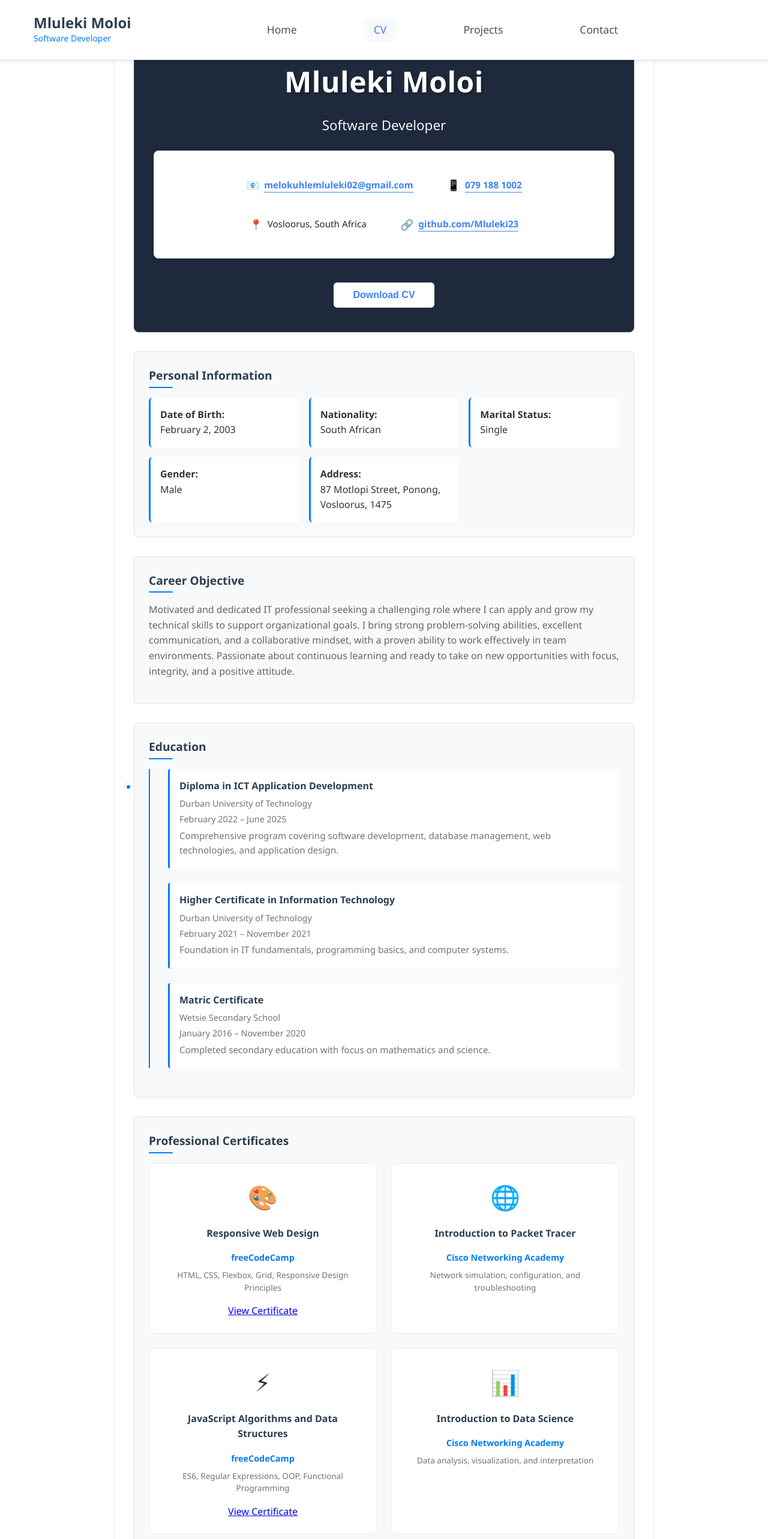
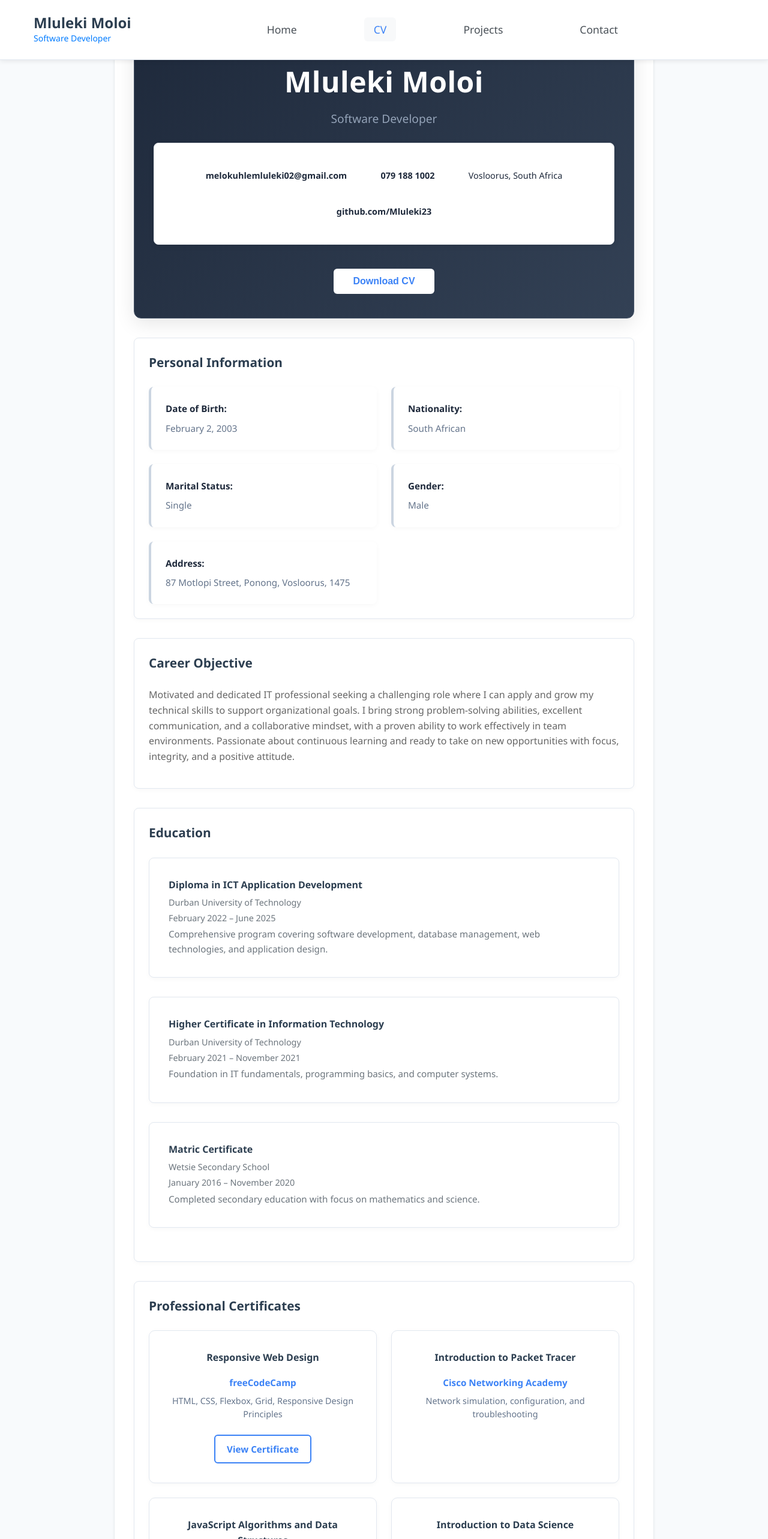
Before and after one commit to Mluleki23/Mluleki-Moloi-Portfolio, a React (Vite) app: page /cv in a window 1280 px wide. Shown: the top 2566 px of the page at 60% size. Built offline with nearby package versions, Linux system fonts and the light colour scheme.

Commit message:
added cv to be downloaded by pdf

```diff
--- a/src/App.css
+++ b/src/App.css
@@ -5,13 +5,16 @@
 
 body {
   margin: 0;
-  font-family: 'Segoe UI', Tahoma, Geneva, Verdana, sans-serif;
-  background: #ffffff;
+  font-family: "Segoe UI", Tahoma, Geneva, Verdana, sans-serif;
+  background: #f8fafc;
   color: #333333;
   line-height: 1.6;
 }
 
-h1, h2, h3, h4 {
+h1,
+h2,
+h3,
+h4 {
   margin: 0 0 1rem 0;
   font-weight: 600;
   color: #2c3e50;
@@ -40,11 +43,11 @@ nav {
   padding: 1rem 2rem;
   margin: 0;
   width: 100%;
-  box-shadow: 0 2px 4px rgba(0, 0, 0, 0.1);
+  box-shadow: 0 2px 8px rgba(0, 0, 0, 0.08);
   position: fixed;
   top: 0;
   z-index: 1000;
-  border-bottom: 1px solid #e9ecef;
+  border-bottom: 1px solid #e2e8f0;
 }
 
 nav ul {
@@ -125,7 +128,11 @@ footer p {
 }
 
 /* Page Content */
-.home, .cv, .projects, .contact, .privacy {
+.home,
+.cv,
+.projects,
+.contact,
+.privacy {
   padding: 2rem;
   min-height: calc(100vh - 200px);
   padding-top: 6rem;
@@ -143,8 +150,8 @@ footer p {
   background: #ffffff;
   border-radius: 12px;
   margin-bottom: 3rem;
-  box-shadow: 0 4px 6px rgba(0, 0, 0, 0.07);
-  border: 1px solid #e9ecef;
+  box-shadow: 0 4px 6px rgba(0, 0, 0, 0.05);
+  border: 1px solid #e2e8f0;
 }
 
 .hero-content {
@@ -197,32 +204,22 @@ footer p {
   max-width: 600px;
 }
 
-.about, .skills-preview {
+.about,
+.about,
+.skills-preview {
   margin-bottom: 3rem;
   background: #ffffff;
   padding: 2rem;
   border-radius: 8px;
-  box-shadow: 0 2px 4px rgba(0, 0, 0, 0.05);
-  border: 1px solid #e9ecef;
+  box-shadow: 0 2px 4px rgba(0, 0, 0, 0.04);
+  border: 1px solid #e2e8f0;
 }
 
-.about h2, .skills-preview h2 {
+.about h2,
+.skills-preview h2 {
   color: #2c3e50;
   text-align: center;
   margin-bottom: 1.5rem;
-  position: relative;
-}
-
-.about h2::after, .skills-preview h2::after {
-  content: '';
-  position: absolute;
-  bottom: -8px;
-  left: 50%;
-  transform: translateX(-50%);
-  width: 50px;
-  height: 2px;
-  background: #007bff;
-  border-radius: 1px;
 }
 
 .skills-grid {
@@ -232,12 +229,12 @@ footer p {
 }
 
 .skill-category {
-  background: #f8f9fa;
+  background: #ffffff;
   padding: 1.5rem;
-  border-radius: 6px;
-  box-shadow: 0 1px 3px rgba(0, 0, 0, 0.05);
-  border: 1px solid #dee2e6;
-  transition: box-shadow 0.2s ease;
+  border-radius: 8px;
+  box-shadow: 0 1px 3px rgba(0, 0, 0, 0.04);
+  border: 1px solid #e2e8f0;
+  transition: box-shadow 0.3s ease;
 }
 
 .skill-category:hover {
@@ -300,28 +297,17 @@ footer p {
 section {
   margin-bottom: 2rem;
   padding: 1.5rem;
-  background: #f8f9fa;
-  border-radius: 6px;
-  border: 1px solid #dee2e6;
+  background: #ffffff;
+  border-radius: 8px;
+  border: 1px solid #e2e8f0;
+  box-shadow: 0 2px 8px rgba(0, 0, 0, 0.03);
 }
 
 section h3 {
   color: #2c3e50;
-  font-size: 1.2rem;
-  margin-bottom: 1rem;
-  position: relative;
-  padding-bottom: 0.3rem;
-}
-
-section h3::after {
-  content: '';
-  position: absolute;
-  bottom: 0;
-  left: 0;
-  width: 40px;
-  height: 2px;
-  background: #007bff;
-  border-radius: 1px;
+  font-size: 1.3rem;
+  margin-bottom: 1.5rem;
+  font-weight: 700;
 }
 
 .education-item {
@@ -374,19 +360,6 @@ li {
   color: #2c3e50;
   margin-bottom: 3rem;
   font-size: 2.5rem;
-  position: relative;
-}
-
-.projects h1::after {
-  content: '';
-  position: absolute;
-  bottom: -10px;
-  left: 50%;
-  transform: translateX(-50%);
-  width: 60px;
-  height: 3px;
-  background: #007bff;
-  border-radius: 2px;
 }
 
 .projects-grid {
@@ -399,8 +372,8 @@ li {
   background: #ffffff;
   border-radius: 8px;
   padding: 2rem;
-  box-shadow: 0 2px 8px rgba(0, 0, 0, 0.1);
-  border: 1px solid #e9ecef;
+  box-shadow: 0 2px 8px rgba(0, 0, 0, 0.05);
+  border: 1px solid #e2e8f0;
   transition: box-shadow 0.3s ease;
 }
 
@@ -465,19 +438,6 @@ li {
   color: #2c3e50;
   margin-bottom: 3rem;
   font-size: 2.5rem;
-  position: relative;
-}
-
-.contact h1::after {
-  content: '';
-  position: absolute;
-  bottom: -10px;
-  left: 50%;
-  transform: translateX(-50%);
-  width: 60px;
-  height: 3px;
-  background: #007bff;
-  border-radius: 2px;
 }
 
 .contact-content {
@@ -487,7 +447,8 @@ li {
   align-items: start;
 }
 
-.contact-info, .contact-form {
+.contact-info,
+.contact-form {
   background: #ffffff;
   padding: 2rem;
   border-radius: 8px;
@@ -495,23 +456,11 @@ li {
   border: 1px solid #e9ecef;
 }
 
-.contact-info h2, .contact-form h2 {
+.contact-info h2,
+.contact-form h2 {
   color: #2c3e50;
   margin-bottom: 1.5rem;
   text-align: center;
-  position: relative;
-}
-
-.contact-info h2::after, .contact-form h2::after {
-  content: '';
-  position: absolute;
-  bottom: -5px;
-  left: 50%;
-  transform: translateX(-50%);
-  width: 40px;
-  height: 2px;
-  background: #007bff;
-  border-radius: 1px;
 }
 
 .contact-details {
@@ -521,31 +470,41 @@ li {
 
 .contact-item {
   padding: 1.5rem;
-  background: #f8f9fa;
+  background: #f8fafc;
   border-radius: 6px;
-  border-left: 3px solid #007bff;
+  border-left: 3px solid #3b82f6;
+  transition: all 0.3s ease;
+}
+
+.contact-item:hover {
+  background: #ffffff;
+  border-left-color: #2563eb;
+  box-shadow: 0 4px 12px rgba(59, 130, 246, 0.12);
 }
 
 .contact-item h3 {
-  color: #2c3e50;
+  color: #1e293b;
   margin-bottom: 0.5rem;
   font-size: 1rem;
+  font-weight: 600;
 }
 
 .contact-item p {
-  color: #6c757d;
+  color: #64748b;
   margin: 0;
   line-height: 1.5;
   font-size: 0.95rem;
 }
 
 .contact-item a {
-  color: #007bff;
+  color: #3b82f6;
   text-decoration: none;
-  font-weight: 500;
+  font-weight: 600;
+  transition: all 0.3s ease;
 }
 
 .contact-item a:hover {
+  color: #2563eb;
   text-decoration: underline;
 }
 
@@ -608,8 +567,8 @@ li {
   background: #ffffff;
   padding: 2rem;
   border-radius: 8px;
-  box-shadow: 0 2px 8px rgba(0, 0, 0, 0.1);
-  border: 1px solid #e9ecef;
+  box-shadow: 0 2px 8px rgba(0, 0, 0, 0.04);
+  border: 1px solid #e2e8f0;
 }
 
 .privacy h1 {
@@ -617,46 +576,12 @@ li {
   text-align: center;
   margin-bottom: 2rem;
   font-size: 2rem;
-  position: relative;
-}
-
-.privacy h1::after {
-  content: '';
-  position: absolute;
-  bottom: -8px;
-  left: 50%;
-  transform: translateX(-50%);
-  width: 50px;
-  height: 2px;
-  background: #007bff;
-  border-radius: 1px;
-}
-
-.privacy section {
-  margin-bottom: 2rem;
-  padding: 1.5rem;
-  background: #f8f9fa;
-  border-radius: 6px;
-  border: 1px solid #dee2e6;
 }
 
 .privacy h2 {
   color: #2c3e50;
   margin-bottom: 1rem;
   font-size: 1.2rem;
-  position: relative;
-  padding-bottom: 0.3rem;
-}
-
-.privacy h2::after {
-  content: '';
-  position: absolute;
-  bottom: 0;
-  left: 0;
-  width: 40px;
-  height: 2px;
-  background: #007bff;
-  border-radius: 1px;
 }
 
 .privacy h3 {
@@ -734,7 +659,8 @@ li {
     margin: 0 auto;
   }
 
-  .about, .skills-preview {
+  .about,
+  .skills-preview {
     padding: 2rem 1.5rem;
   }
 
@@ -772,7 +698,8 @@ li {
     padding: 1.5rem 1rem;
   }
 
-  .contact-info, .contact-form {
+  .contact-info,
+  .contact-form {
     padding: 2rem 1.5rem;
   }
 
--- a/src/modern-styles.css
+++ b/src/modern-styles.css
@@ -50,19 +50,30 @@
 }
 
 .hero::before {
-  content: '';
+  content: "";
   position: absolute;
   top: -50%;
   right: -50%;
   width: 200%;
   height: 200%;
-  background: radial-gradient(circle, rgba(255,255,255,0.1) 0%, transparent 70%);
+  background: radial-gradient(
+    circle,
+    rgba(255, 255, 255, 0.1) 0%,
+    transparent 70%
+  );
   animation: pulse 15s ease-in-out infinite;
 }
 
 @keyframes pulse {
-  0%, 100% { transform: scale(1); opacity: 0.5; }
-  50% { transform: scale(1.1); opacity: 0.8; }
+  0%,
+  100% {
+    transform: scale(1);
+    opacity: 0.5;
+  }
+  50% {
+    transform: scale(1.1);
+    opacity: 0.8;
+  }
 }
 
 .hero-content {
@@ -70,7 +81,9 @@
   z-index: 1;
 }
 
-.hero h1, .hero h2, .hero p {
+.hero h1,
+.hero h2,
+.hero p {
   color: white !important;
 }
 
@@ -225,35 +238,35 @@
   border: 1px solid #334155;
 }
 
-.cta-section h2, .cta-section p {
+.cta-section h2,
+.cta-section p {
   color: white !important;
 }
 
 /* CV Page */
 .cv-header {
-  background: #1e293b;
-  border: 1px solid #334155;
+  background: linear-gradient(135deg, #1e293b 0%, #334155 100%);
+  border: 1px solid #475569;
   text-align: center;
   padding: 4rem 2rem 2.5rem;
   margin-bottom: 2rem;
-  border-radius: 8px;
+  border-radius: 12px;
+  box-shadow: 0 8px 32px rgba(0, 0, 0, 0.1);
 }
 
 .cv-header h1 {
   color: white !important;
   font-size: 3rem;
-  margin-bottom: 1rem;
+  margin-bottom: 0.5rem;
   font-weight: 800;
   letter-spacing: 0.5px;
-  text-shadow: 2px 2px 4px rgba(0, 0, 0, 0.3);
 }
 
 .cv-header h2 {
-  color: white !important;
-  font-size: 1.4rem;
+  color: #94a3b8 !important;
+  font-size: 1.2rem;
   margin-bottom: 1.5rem;
-  font-weight: 500;
-  opacity: 0.95;
+  font-weight: 400;
 }
 
 .cv-header .contact-info {
@@ -267,39 +280,32 @@
 .cv-header .contact-info p {
   margin: 0 !important;
   padding: 0.6rem 1.2rem !important;
-  background: rgba(255, 255, 255, 0.95) !important;
+  background: rgba(255, 255, 255, 0.9) !important;
   border-radius: 20px !important;
   font-weight: 500 !important;
-  font-size: 0.95rem !important;
+  font-size: 0.9rem !important;
   color: #1e293b !important;
-  border: 1px solid rgba(255, 255, 255, 0.3) !important;
+  border: 1px solid rgba(255, 255, 255, 0.2) !important;
   display: flex !important;
   align-items: center !important;
-  gap: 0.5rem !important;
   white-space: nowrap;
+  transition: all 0.3s ease !important;
 }
 
-.cv-header .contact-info .contact-icon {
-  font-size: 1.1rem !important;
-  display: inline-block !important;
-  color: #1e293b !important;
+.cv-header .contact-info p:hover {
+  background: rgba(255, 255, 255, 1) !important;
+  transform: translateY(-2px) !important;
+  box-shadow: 0 4px 12px rgba(0, 0, 0, 0.15) !important;
 }
 
 .cv-header .contact-info a {
-  color: #3b82f6 !important;
+  color: #1e293b !important;
   text-decoration: none !important;
-  transition: all 0.3s ease !important;
-  border-bottom: 1px solid #3b82f6 !important;
   font-weight: 600 !important;
 }
 
 .cv-header .contact-info a:hover {
-  border-bottom: 2px solid #2563eb !important;
-  color: #2563eb !important;
-}
-
-.cv-header .contact-info span {
-  color: #1e293b !important;
+  color: #3b82f6 !important;
 }
 
 .download-btn {
@@ -323,43 +329,64 @@
 .info-grid {
   display: grid;
   grid-template-columns: repeat(auto-fit, minmax(250px, 1fr));
-  gap: 1rem;
+  gap: 1.5rem;
 }
 
 .info-item {
   display: flex;
   flex-direction: column;
-  padding: 1rem;
-  background: white;
-  border-radius: 6px;
-  border-left: 3px solid #007bff;
+  padding: 1.5rem;
+  background: #ffffff;
+  border-radius: 8px;
+  border-left: 4px solid #cbd5e1;
+  box-shadow: 0 2px 8px rgba(0, 0, 0, 0.03);
+  transition: all 0.3s ease;
+}
+
+.info-item:hover {
+  border-left-color: #3b82f6;
+  box-shadow: 0 4px 12px rgba(59, 130, 246, 0.1);
+  transform: translateY(-2px);
+}
+
+.info-item strong {
+  color: #1e293b;
+  font-size: 0.95rem;
+  margin-bottom: 0.5rem;
+}
+
+.info-item span {
+  color: #64748b;
+  font-size: 0.95rem;
 }
 
 .timeline {
   position: relative;
-  padding-left: 2rem;
+  padding-left: 0;
 }
 
 .timeline::before {
-  content: '';
-  position: absolute;
-  left: 0;
-  top: 0;
-  bottom: 0;
-  width: 2px;
-  background: #007bff;
+  display: none;
+}
+
+.education-item {
+  margin-bottom: 2rem;
+  padding: 2rem;
+  background: #ffffff;
+  border-radius: 8px;
+  border: 1px solid #e2e8f0;
+  box-shadow: 0 2px 8px rgba(0, 0, 0, 0.03);
+  transition: all 0.3s ease;
+}
+
+.education-item:hover {
+  box-shadow: 0 4px 16px rgba(59, 130, 246, 0.08);
+  border-color: #bfdbfe;
+  transform: translateY(-2px);
 }
 
 .timeline-marker {
-  position: absolute;
-  left: -2.5rem;
-  top: 1.5rem;
-  width: 12px;
-  height: 12px;
-  background: #007bff;
-  border-radius: 50%;
-  border: 3px solid white;
-  box-shadow: 0 0 0 3px #f8f9fa;
+  display: none;
 }
 
 .timeline-content .description {
@@ -370,58 +397,70 @@
 
 .certificates-grid {
   display: grid;
-  grid-template-columns: repeat(auto-fit, minmax(250px, 1fr));
+  grid-template-columns: repeat(auto-fit, minmax(260px, 1fr));
   gap: 1.5rem;
 }
 
 .certificate-card {
-  background: white;
-  padding: 1.5rem;
-  border-radius: 8px;
+  background: #ffffff;
+  padding: 2rem;
+  border-radius: 10px;
   text-align: center;
   transition: all 0.3s ease;
-  border: 1px solid #e9ecef;
+  border: 1px solid #e2e8f0;
+  box-shadow: 0 2px 8px rgba(0, 0, 0, 0.03);
 }
 
 .certificate-card:hover {
-  transform: translateY(-5px);
-  box-shadow: 0 4px 8px rgba(0, 0, 0, 0.1);
-}
-
-.cert-icon {
-  font-size: 2.5rem;
-  margin-bottom: 1rem;
+  transform: translateY(-8px);
+  box-shadow: 0 12px 24px rgba(59, 130, 246, 0.12);
+  border-color: #bfdbfe;
 }
 
 .cert-provider {
-  color: #007bff;
+  color: #3b82f6 !important;
   font-weight: 600;
-  font-size: 0.9rem;
+  font-size: 0.95rem;
   margin-bottom: 0.5rem;
 }
 
 .cert-description {
-  color: #6c757d;
-  font-size: 0.85rem;
+  color: #64748b;
+  font-size: 0.9rem;
   line-height: 1.5;
+  margin-bottom: 1.5rem;
+}
+
+.cert-link {
+  display: inline-block;
+  color: #3b82f6;
+  text-decoration: none;
+  font-weight: 600;
+  font-size: 0.95rem;
+  padding: 0.6rem 1.2rem;
+  border: 2px solid #3b82f6;
+  border-radius: 6px;
+  transition: all 0.3s ease;
 }
 
 .skill-tag {
   display: inline-block;
-  background: #f8f9fa;
+  background: linear-gradient(135deg, #f0f9ff 0%, #e0f2fe 100%);
   color: #3b82f6;
-  padding: 0.4rem 0.9rem;
-  border-radius: 20px;
-  font-size: 0.85rem;
+  padding: 0.5rem 1rem;
+  border-radius: 25px;
+  font-size: 0.9rem;
   font-weight: 500;
-  border: 1px solid #3b82f6;
-  margin: 0.25rem;
+  border: 1px solid #bfdbfe;
+  margin: 0.35rem;
   transition: all 0.3s ease;
 }
 
 .skill-tag:hover {
   background: #3b82f6;
   color: white;
+  border-color: #3b82f6;
+  transform: scale(1.05);
 }
 
 .language-list {
@@ -431,12 +470,20 @@
 }
 
 .language-item {
-  background: white;
+  background: #ffffff;
   padding: 1.5rem;
   border-radius: 8px;
   display: flex;
   align-items: center;
   gap: 1rem;
+  border: 1px solid #e2e8f0;
+  box-shadow: 0 2px 4px rgba(0, 0, 0, 0.03);
+  transition: all 0.3s ease;
+}
+
+.language-item:hover {
+  border-color: #bfdbfe;
+  box-shadow: 0 4px 8px rgba(59, 130, 246, 0.08);
 }
 
 .language-name {
@@ -501,7 +548,11 @@
   left: 0;
   right: 0;
   bottom: 0;
-  background: linear-gradient(to bottom, rgba(0,0,0,0.3) 0%, rgba(0,0,0,0) 50%);
+  background: linear-gradient(
+    to bottom,
+    rgba(0, 0, 0, 0.3) 0%,
+    rgba(0, 0, 0, 0) 50%
+  );
   display: flex;
   align-items: flex-start;
   justify-content: flex-end;
@@ -581,7 +632,8 @@
   border: 1px solid #334155;
 }
 
-.projects-cta h2, .projects-cta p {
+.projects-cta h2,
+.projects-cta p {
   color: white !important;
 }
 
@@ -760,8 +812,12 @@ html {
 }
 
 @keyframes loading {
-  0% { background-position: 200% 0; }
-  100% { background-position: -200% 0; }
+  0% {
+    background-position: 200% 0;
+  }
+  100% {
+    background-position: -200% 0;
+  }
 }
 
 .project-image img[src] {
--- a/src/pages/CV.tsx
+++ b/src/pages/CV.tsx
@@ -1,6 +1,13 @@
+import CVPdf from "../Images/Mluleki-CV.pdf";
+
 const CV = () => {
   const downloadCV = () => {
-    window.print();
+    const link = document.createElement("a");
+    link.href = CVPdf;
+    link.download = "Mluleki-Moloi-CV.pdf";
+    document.body.appendChild(link);
+    link.click();
+    document.body.removeChild(link);
   };
 
   return (
@@ -10,23 +17,29 @@ const CV = () => {
         <h2>Software Developer</h2>
         <div className="contact-info">
           <p>
-            <span className="contact-icon">📧</span>
-            <a href="mailto:melokuhlemluleki02@gmail.com">melokuhlemluleki02@gmail.com</a>
+            <a href="mailto:melokuhlemluleki02@gmail.com">
+              melokuhlemluleki02@gmail.com
+            </a>
           </p>
           <p>
-            <span className="contact-icon">📱</span>
             <a href="tel:+27791881002">079 188 1002</a>
           </p>
           <p>
-            <span className="contact-icon">📍</span>
             <span>Vosloorus, South Africa</span>
           </p>
           <p>
-            <span className="contact-icon">🔗</span>
-            <a href="https://github.com/Mluleki23" target="_blank" rel="noopener noreferrer">github.com/Mluleki23</a>
+            <a
+              href="https://github.com/Mluleki23"
+              target="_blank"
+              rel="noopener noreferrer"
+            >
+              github.com/Mluleki23
+            </a>
           </p>
         </div>
-        <button onClick={downloadCV} className="download-btn">Download CV</button>
+        <button onClick={downloadCV} className="download-btn">
+          Download CV
+        </button>
       </header>
 
       <section className="personal-info">
@@ -58,10 +71,13 @@ const CV = () => {
       <section className="objective">
         <h3>Career Objective</h3>
         <p>
-          Motivated and dedicated IT professional seeking a challenging role where I can apply and grow my technical
-          skills to support organizational goals. I bring strong problem-solving abilities, excellent communication, and a
-          collaborative mindset, with a proven ability to work effectively in team environments. Passionate about
-          continuous learning and ready to take on new opportunities with focus, integrity, and a positive attitude.
+          Motivated and dedicated IT professional seeking a challenging role
+          where I can apply and grow my technical skills to support
+          organizational goals. I bring strong problem-solving abilities,
+          excellent communication, and a collaborative mindset, with a proven
+          ability to work effectively in team environments. Passionate about
+          continuous learning and ready to take on new opportunities with focus,
+          integrity, and a positive attitude.
         </p>
       </section>
 
@@ -74,7 +90,10 @@ const CV = () => {
               <h4>Diploma in ICT Application Development</h4>
               <p className="institution">Durban University of Technology</p>
               <p className="duration">February 2022 – June 2025</p>
-              <p className="description">Comprehensive program covering software development, database management, web technologies, and application design.</p>
+              <p className="description">
+                Comprehensive program covering software development, database
+                management, web technologies, and application design.
+              </p>
             </div>
           </div>
           <div className="education-item">
@@ -83,7 +102,10 @@ const CV = () => {
               <h4>Higher Certificate in Information Technology</h4>
               <p className="institution">Durban University of Technology</p>
               <p className="duration">February 2021 – November 2021</p>
-              <p className="description">Foundation in IT fundamentals, programming basics, and computer systems.</p>
+              <p className="description">
+                Foundation in IT fundamentals, programming basics, and computer
+                systems.
+              </p>
             </div>
           </div>
           <div className="education-item">
@@ -92,7 +114,10 @@ const CV = () => {
               <h4>Matric Certificate</h4>
               <p className="institution">Wetsie Secondary School</p>
               <p className="duration">January 2016 – November 2020</p>
-              <p className="description">Completed secondary education with focus on mathematics and science.</p>
+              <p className="description">
+                Completed secondary education with focus on mathematics and
+                science.
+              </p>
             </div>
           </div>
         </div>
@@ -102,30 +127,48 @@ const CV = () => {
         <h3>Professional Certificates</h3>
         <div className="certificates-grid">
           <div className="certificate-card">
-            <div className="cert-icon">🎨</div>
             <h4>Responsive Web Design</h4>
             <p className="cert-provider">freeCodeCamp</p>
-            <p className="cert-description">HTML, CSS, Flexbox, Grid, Responsive Design Principles</p>
-            <a href="https://www.freecodecamp.org/certification/mlulekimoloi02/responsive-web-design" target="_blank" rel="noopener noreferrer" className="cert-link">View Certificate</a>
+            <p className="cert-description">
+              HTML, CSS, Flexbox, Grid, Responsive Design Principles
+            </p>
+            <a
+              href="https://www.freecodecamp.org/certification/mlulekimoloi02/responsive-web-design"
+              target="_blank"
+              rel="noopener noreferrer"
+              className="cert-link"
+            >
+              View Certificate
+            </a>
           </div>
           <div className="certificate-card">
-            <div className="cert-icon">🌐</div>
             <h4>Introduction to Packet Tracer</h4>
             <p className="cert-provider">Cisco Networking Academy</p>
-            <p className="cert-description">Network simulation, configuration, and troubleshooting</p>
+            <p className="cert-description">
+              Network simulation, configuration, and troubleshooting
+            </p>
           </div>
           <div className="certificate-card">
-            <div className="cert-icon">⚡</div>
             <h4>JavaScript Algorithms and Data Structures</h4>
             <p className="cert-provider">freeCodeCamp</p>
-            <p className="cert-description">ES6, Regular Expressions, OOP, Functional Programming</p>
-            <a href="https://www.freecodecamp.org/certification/mlulekimoloi02/javascript-algorithms-and-data-structures-v8" target="_blank" rel="noopener noreferrer" className="cert-link">View Certificate</a>
+            <p className="cert-description">
+              ES6, Regular Expressions, OOP, Functional Programming
+            </p>
+            <a
+              href="https://www.freecodecamp.org/certification/mlulekimoloi02/javascript-algorithms-and-data-structures-v8"
+              target="_blank"
+              rel="noopener noreferrer"
+              className="cert-link"
+            >
+              View Certificate
+            </a>
           </div>
           <div className="certificate-card">
-            <div className="cert-icon">📊</div>
             <h4>Introduction to Data Science</h4>
             <p className="cert-provider">Cisco Networking Academy</p>
-            <p className="cert-description">Data analysis, visualization, and interpretation</p>
+            <p className="cert-description">
+              Data analysis, visualization, and interpretation
+            </p>
           </div>
         </div>
       </section>
@@ -134,7 +177,7 @@ const CV = () => {
         <h3>Technical Skills</h3>
         <div className="skills-container">
           <div className="skills-section">
-            <h4>💻 Languages & Frameworks</h4>
+            <h4>Languages & Frameworks</h4>
             <div className="skill-tags">
               <span className="skill-tag">React</span>
               <span className="skill-tag">Node.js</span>
@@ -148,15 +191,17 @@ const CV = () => {
             </div>
           </div>
           <div className="skills-section">
-            <h4>🌐 Networking & Systems</h4>
+            <h4>Networking & Systems</h4>
             <div className="skill-tags">
-              <span className="skill-tag">Computer Technology Fundamentals</span>
+              <span className="skill-tag">
+                Computer Technology Fundamentals
+              </span>
               <span className="skill-tag">Networking Essentials</span>
               <span className="skill-tag">Cisco Packet Tracer</span>
             </div>
           </div>
           <div className="skills-section">
-            <h4>🎯 Professional Strengths</h4>
+            <h4>Professional Strengths</h4>
             <div className="skill-tags">
               <span className="skill-tag">Excellent Communication</span>
               <span className="skill-tag">Teamwork & Collaboration</span>
@@ -175,14 +220,14 @@ const CV = () => {
           <div className="language-item">
             <span className="language-name">English</span>
             <div className="proficiency-bar">
-              <div className="proficiency-fill" style={{width: '90%'}}></div>
+              <div className="proficiency-fill" style={{ width: "90%" }}></div>
             </div>
             <span className="proficiency-label">Fluent</span>
           </div>
           <div className="language-item">
             <span className="language-name">IsiZulu</span>
             <div className="proficiency-bar">
-              <div className="proficiency-fill" style={{width: '100%'}}></div>
+              <div className="proficiency-fill" style={{ width: "100%" }}></div>
             </div>
             <span className="proficiency-label">Native</span>
           </div>
```
Also changed, not shown: src/pages/Contact.tsx (+50 -19 lines), src/pages/Home.tsx (+28 -18 lines), 1 other file (tests, documents, lock files or other folders).
